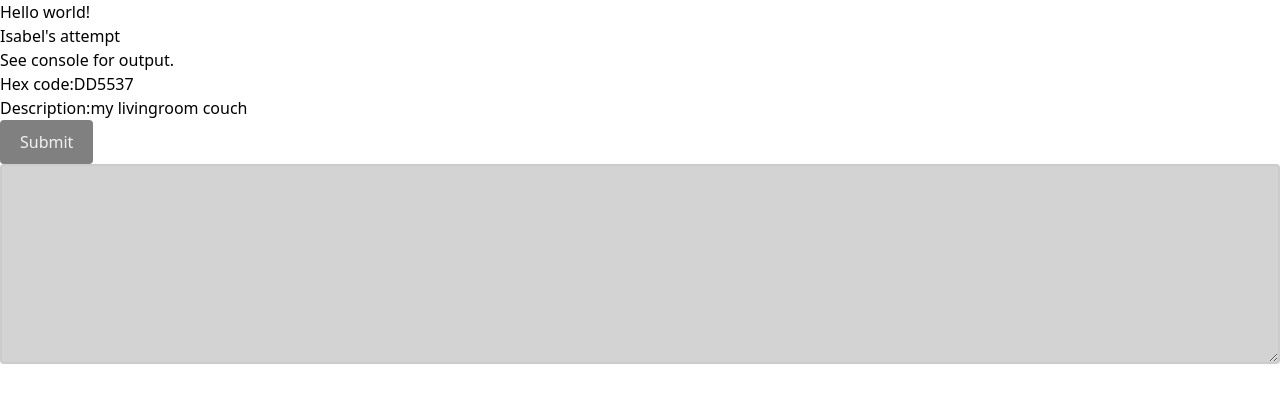
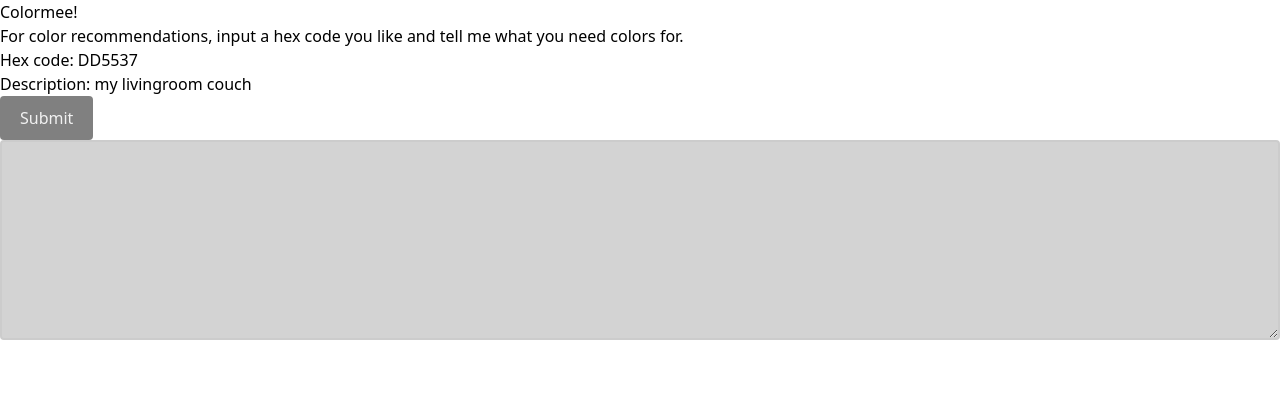
Before and after one commit to chingu-voyages/v49-tier2-team-19, a React (Vite) app in the folder colorpicker/: page / in a window 1280 px wide. Shown: the top 402 px of the page. Built offline with nearby package versions, Linux system fonts and the light colour scheme; what groq-sdk would draw is missing.

Commit message:
add spaces

```diff
--- a/colorpicker/src/App.jsx
+++ b/colorpicker/src/App.jsx
@@ -11,11 +11,10 @@ export default function App() {
   return (
     <>
     <h1 className="text-3xl font-bold underline">
-      Hello world!
+      Colormee!
       </h1>
-      <div>Isabel's attempt</div>
-      <div>See console for output.</div>
-      {/* TextForm creates my input boxes*/}
+      <div>For color recommendations, input a hex code you like and tell me what you need colors for.</div>
+      {/* TextForm creates my input boxes and shows output in a textarea*/}
       <TextForm />
     </>
   );
--- a/colorpicker/src/TextForm.jsx
+++ b/colorpicker/src/TextForm.jsx
@@ -24,7 +24,7 @@ export default function TextForm() {
   return (
     <div>
       <label>
-        Hex code:
+        Hex code:&nbsp;
         <input
           value={hexText}
           onChange={e => setHexText(e.target.value)}
@@ -33,7 +33,7 @@ export default function TextForm() {
       </label>
       <br />
       <label>
-        Description:
+        Description:&nbsp;
         <input
           value={describeText}
           onChange={e => setDescribeText(e.target.value)}
```
